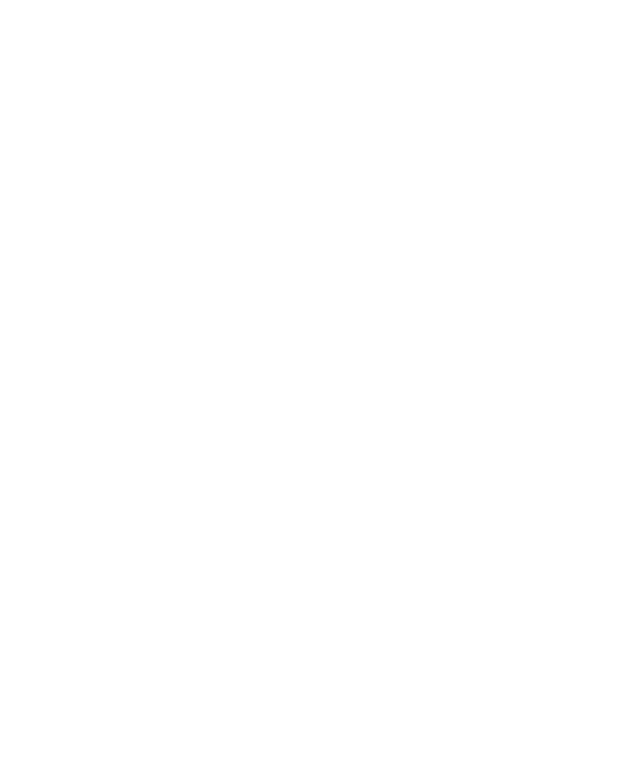
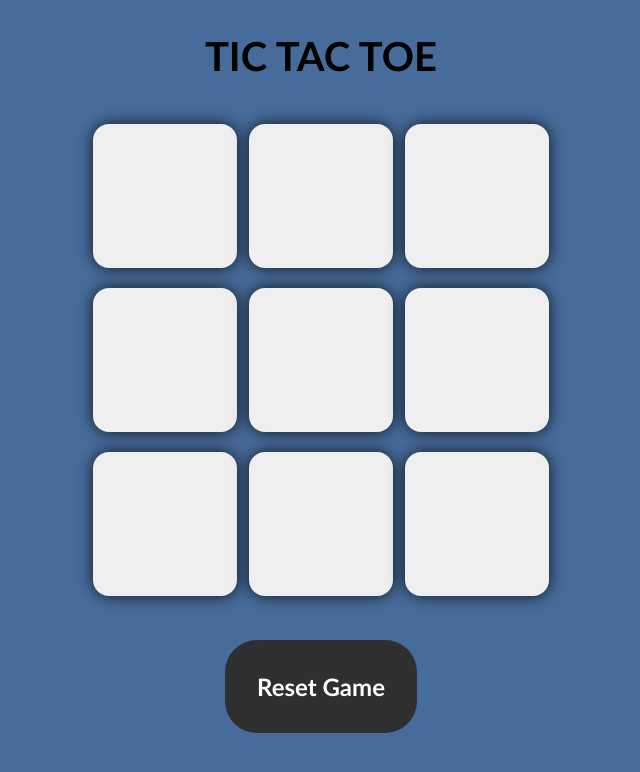
Before and after one commit to AYZBTR/TicTacToe, a plain HTML site: page index.html in a window 1280 px wide. Shown: the whole page, without its empty margins (319-959 px from the left). Drawn offline with Linux system fonts and the light colour scheme.

Commit message:
Styled the game basic layout done!!

```diff
--- a/index.html
+++ b/index.html
@@ -4,8 +4,29 @@
     <meta charset="UTF-8">
     <meta name="viewport" content="width=device-width, initial-scale=1.0">
     <title>TIC TAC TOE</title>
+    <link rel="stylesheet" href="./style.css">
 </head>
 <body>
+    <main>
+        <h1>TIC TAC TOE</h1>
+        <div class="container">
+            <div class="game">
+                <button class="box"></button>
+                <button class="box"></button>
+                <button class="box"></button>
+                <button class="box"></button>
+                <button class="box"></button>
+                <button class="box"></button>
+                <button class="box"></button>
+                <button class="box"></button>
+                <button class="box"></button>
+            </div>
+        </div>
+        <button id="reset">Reset Game</button>
+    </main>
 
+
+
+    <script src="./app.js"></script>
 </body>
 </html>
--- a/style.css
+++ b/style.css
@@ -0,0 +1,56 @@
+*{
+    margin: 0;
+    padding: 0;
+    font-family: 'Gill Sans', 'Gill Sans MT', Calibri, 'Trebuchet MS', sans-serif;
+}
+h1{
+    margin-top: 2rem;
+    font-size: 40px;
+}
+body{
+    background-color:#476C9B;
+    text-align: center;
+}
+
+.container{
+    height: 70vh;
+    display: flex;
+    justify-content: center;
+    align-items: center;
+
+}
+
+.game{
+    height: 60vmin;
+    width: 60vmin;
+    display: flex;
+    flex-wrap: wrap;
+    justify-content: center;
+    align-items: center;
+    gap: 1.5vmin;
+
+}
+
+.box{
+    height: 18vmin;
+    width: 18vmin;
+    border-radius: 1rem;
+    border: none;
+    box-shadow: 0 0 1rem rgba(0,0,0,0.8);
+    font-size: 8vmin;
+    color: #FF570A;
+}
+
+.box:hover{
+   background-color: #e8ddc6;
+}
+
+#reset{
+    padding: 2rem;
+    font-size: 1.5rem;
+    font-weight: 700;
+    background-color:#2F2F2F;
+    border: none;
+    color: white;
+    border-radius: 2rem;
+}
```
